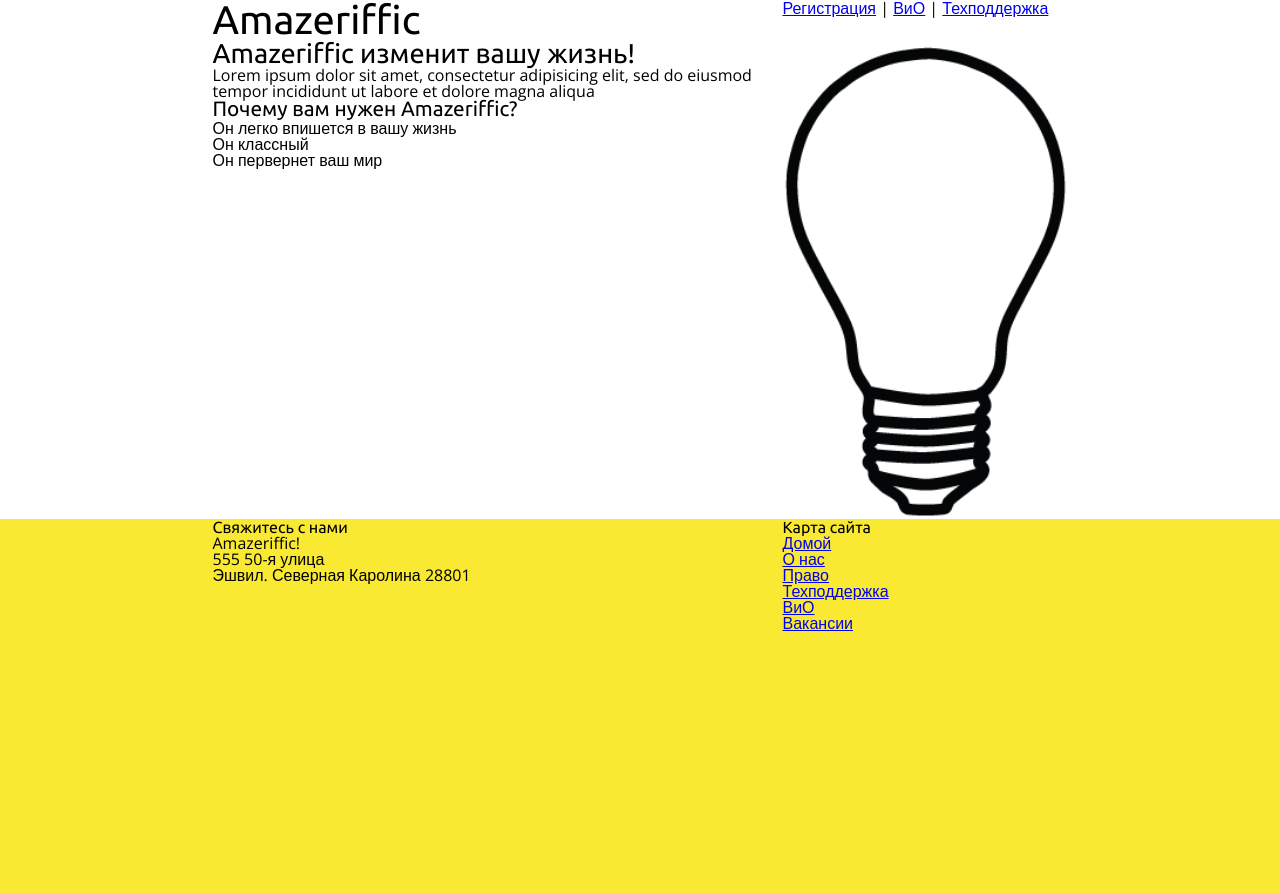
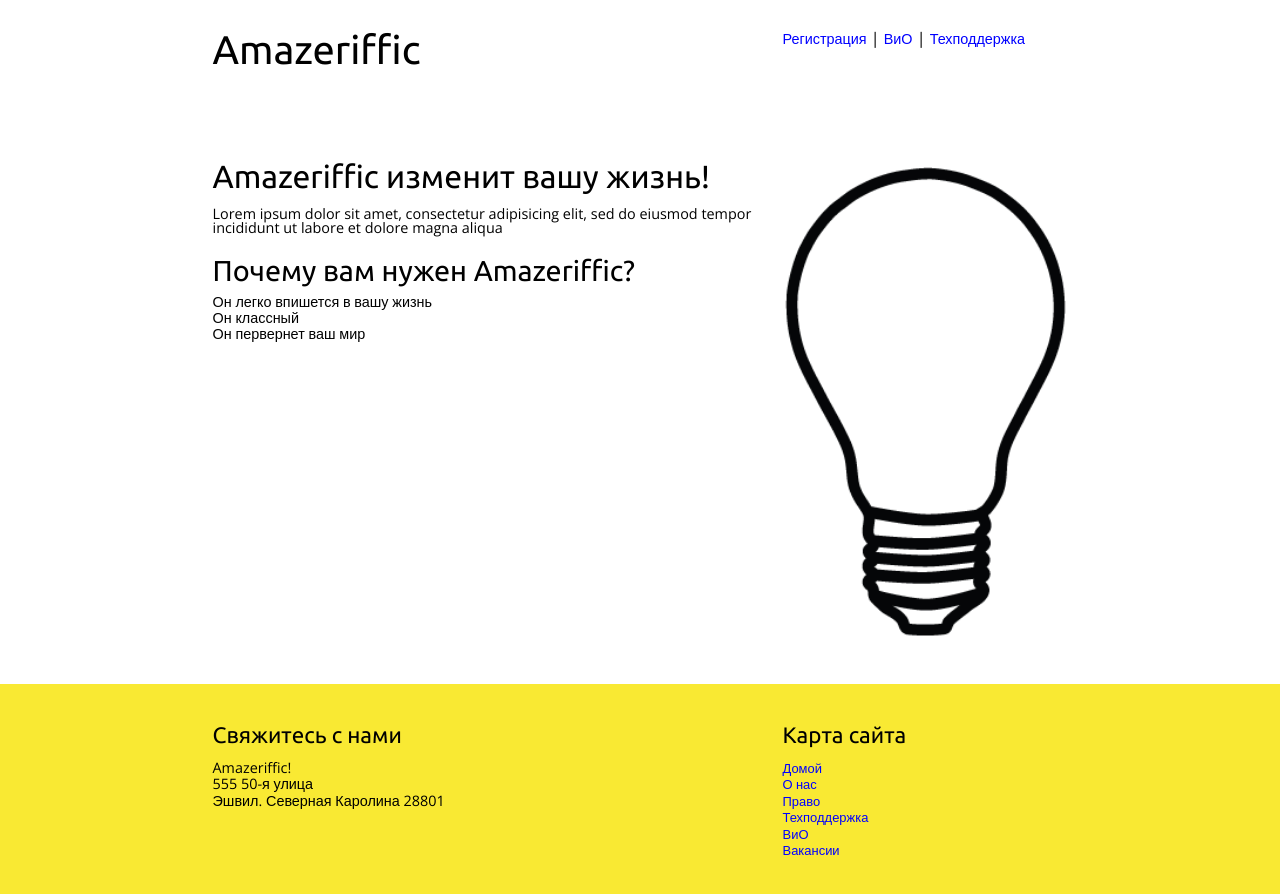
Before and after one commit to Knoc/Amazeriffic, a plain HTML site: page index.html in a window 1280 px wide. Before the commit the page ends 800 px from the top, so only its background shows below. Drawn offline with nearby package versions, Linux system fonts and the light colour scheme.

Commit message:
Add margin, padding and tune links

```diff
--- a/style.css
+++ b/style.css
@@ -16,6 +16,7 @@ header .container, main .container, footer .container {
 header {
 	background: white;
 	overflow: auto;
+	padding: 30px;
 }
 
 header h1, main .content, footer .contact {
@@ -31,14 +32,17 @@ header nav, main img, footer .sitemap{
 main {
 	background: white;
 	overflow: auto;
+	padding: 45px;
 }
 
 footer {
+	padding: 40px;
 	overflow: auto;
 }
 
 h1, h2, h3, h4, h5, h6 {
 	font-family: 'Ubuntu', sans-serif;
+	margin-bottom: 15px;
 }
 
 h1 {
@@ -46,9 +50,49 @@ h1 {
 }
 
 h2 {
-	font-size: 1.7em;
+	font-size: 2.0em;
 }
 
 h3 {
-	font-size: 1.3em;
+	font-size: 1.8em;
 }
+
+h4 {
+	font-size: 1.6em;
+}
+
+h5 {
+	font-size: 1.4em;
+}
+
+main p {
+	margin-top:15px;
+	margin-bottom: 20px;
+}
+
+main h3 {
+	margin-bottom:10px;
+}
+
+li {
+	margin-bottom: 7px;
+}
+
+p, li, a {
+	margin-bottom: 2px;
+	font-size: 0.9em;
+}
+
+a {
+	color: blue;
+	text-decoration: none;
+}
+
+a:visited {
+	color: indigo;
+}
+
+a:hover {
+	color: red;
+	text-decoration: underline;
+}
```
